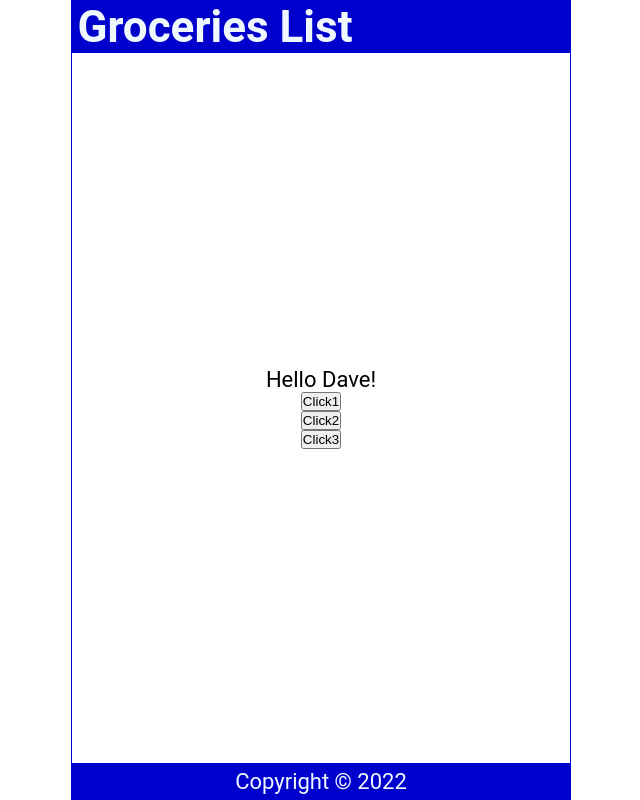
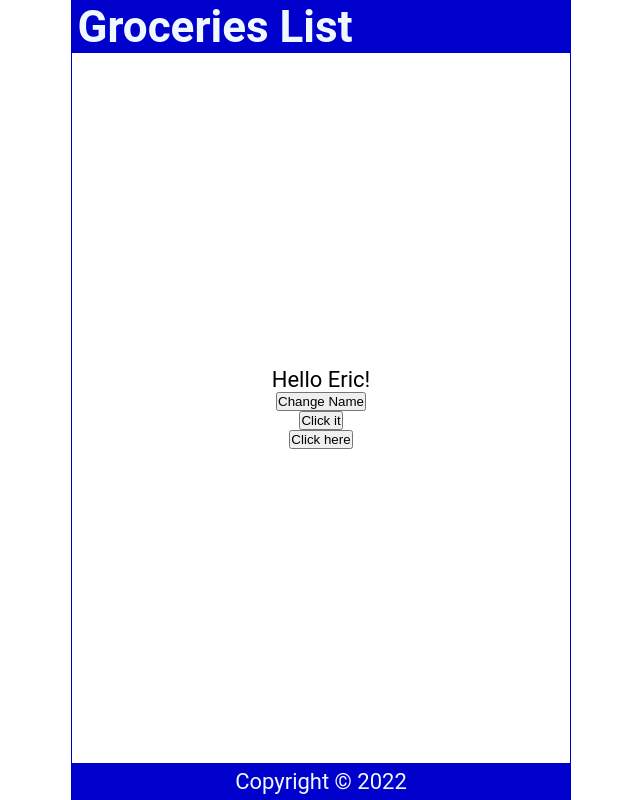
Before and after one commit to YoonCode/React-tutorials-Dave_Gray, a React (Create React App) app in the folder tutorial/: page / in a window 1280 px wide. Shown: the whole page, without its empty margins (319-959 px from the left). Built offline with nearby package versions, Linux system fonts and the light colour scheme.

Commit message:
learn useState

```diff
--- a/tutorial/src/Content.js
+++ b/tutorial/src/Content.js
@@ -1,18 +1,23 @@
 import React from 'react'
+import { useState } from 'react'
 
 const Content = () => {
+  const [name, setName] = useState('Eric')
+  const [count, setCount] = useState(0)
+
   const handleNameChange = () => {
     const names = ['Bob', 'Kevin', 'Dave', 'Eric']
     const int = Math.floor(Math.random() * 4)
-    return names[int]
+    setName(names[int])
   }
 
   const handleClick = () => {
-    console.log('You clicked it!')
+    setCount(count + 1)
+    console.log(count)
   }
 
-  const handleClick2 = (name) => {
-    console.log(`${name} was clicked!`)
+  const handleClick2 = () => {
+    console.log(count)
   }
 
   const handleClick3 = (e) => {
@@ -21,10 +26,10 @@
 
   return (
     <main>
-      <p onDoubleClick={handleClick}>Hello {handleNameChange()}!</p>
-      <button onClick={handleClick}>Click1</button>
-      <button onClick={() => handleClick2('Eric')}>Click2</button>
-      <button onClick={(e) => handleClick3(e)}>Click3</button>
+      <p onDoubleClick={handleClick}>Hello {name}!</p>
+      <button onClick={handleNameChange}>Change Name</button>
+      <button onClick={handleClick}>Click it</button>
+      <button onClick={handleClick2}>Click here</button>
     </main>
   )
 }
```
